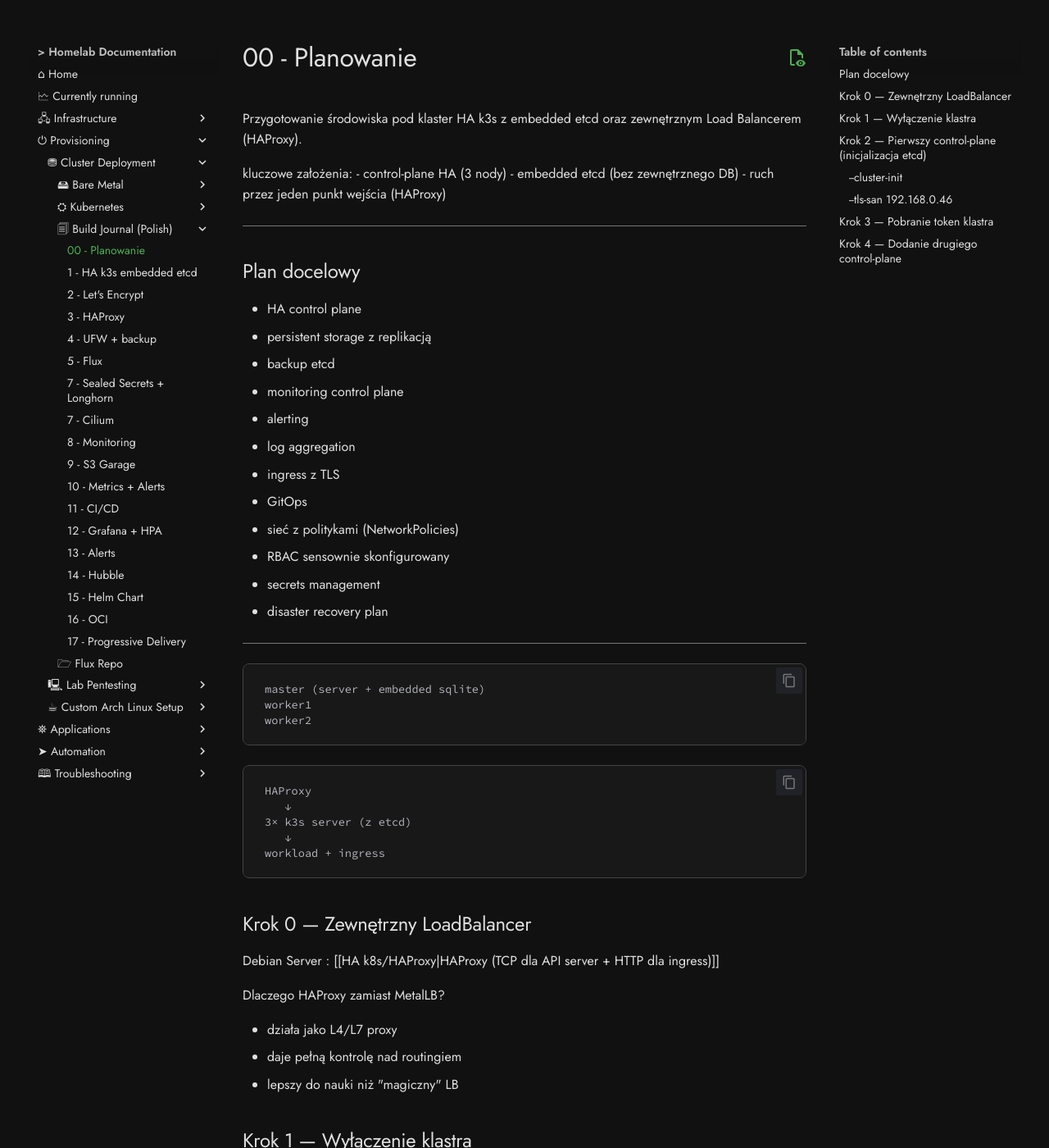
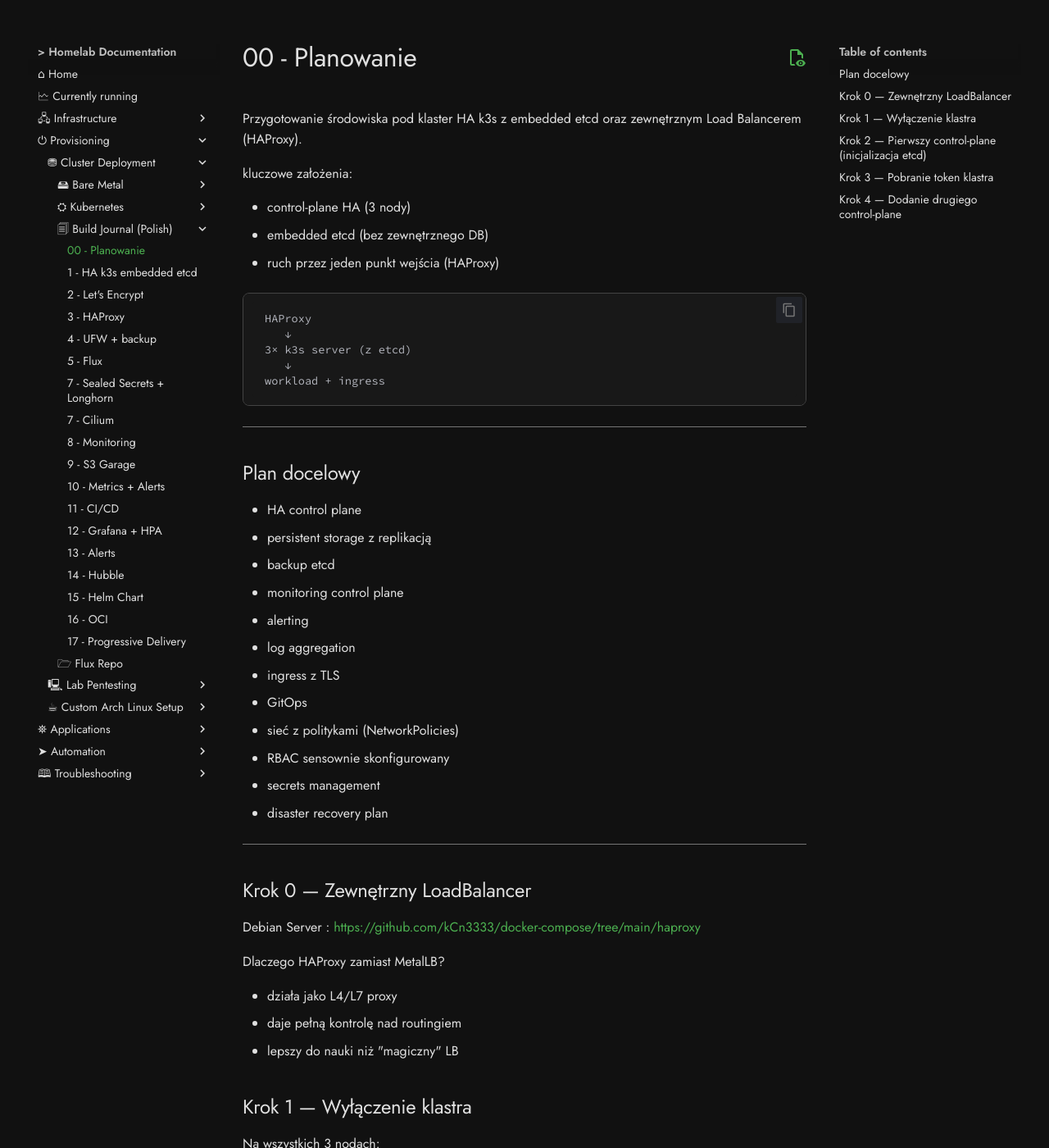
Before and after one commit to kCn3333/homelab, an MkDocs documentation site: the page built from docs/journal/day 00.md, in a window 1280 px wide and 1400 px high. Shown: the whole window at 82% size. Built offline with MkDocs 1.6.1 and Material for MkDocs 9.7.7, drawn with Linux system fonts in a browser that asks for light colours; comment, search, counter and statistics services are not loaded; some of the changed text lies outside the part shown.

Commit message:
add: k3s journal day 1

````diff
--- a/docs/journal/day 00.md
+++ b/docs/journal/day 00.md
@@ -3,9 +3,18 @@
 Przygotowanie środowiska pod klaster HA k3s z embedded etcd oraz zewnętrznym Load Balancerem (HAProxy).
 
 kluczowe założenia:
+
 - control-plane HA (3 nody)
 - embedded etcd (bez zewnętrznego DB)
 - ruch przez jeden punkt wejścia (HAProxy)
+
+```
+HAProxy
+   ↓
+3× k3s server (z etcd)
+   ↓
+workload + ingress
+```
 
 ---
 
@@ -23,25 +32,12 @@
 - secrets management
 - disaster recovery plan
 ---
-```
-master (server + embedded sqlite)
-worker1
-worker2
-```
-
-```
-HAProxy
-   ↓
-3× k3s server (z etcd)
-   ↓
-workload + ingress
-```
-
 
 ## Krok 0 — Zewnętrzny LoadBalancer
 
 Debian Server :
-[[HA k8s/HAProxy|HAProxy (TCP dla API server + HTTP dla ingress)]]
+https://github.com/kCn3333/docker-compose/tree/main/haproxy
+
 
 Dlaczego HAProxy zamiast MetalLB?
 
@@ -81,12 +77,11 @@
 --tls-san 192.168.0.46
 " sh -
 ```
-### `--cluster-init`
-→ mówi k3s:
-> tworzę nowy klaster HA z embedded etcd
-### `--tls-san 192.168.0.46`
-→ bardzo ważne
-To IP HAProxy.
+Kluczowe flagi:
+
+`--cluster-init` → tworzy nowy klaster etcd
+
+`--tls-san` → dodaje adres HAProxy do certyfikatu API servera
 
 Bez tego kube-apiserver nie zaakceptuje połączeń przez LB.
 
````
Also changed, not shown: other parts of docs/journal/day 00.md (+1 -1 lines), docs/journal/day 01.md (+1 -1 lines).
